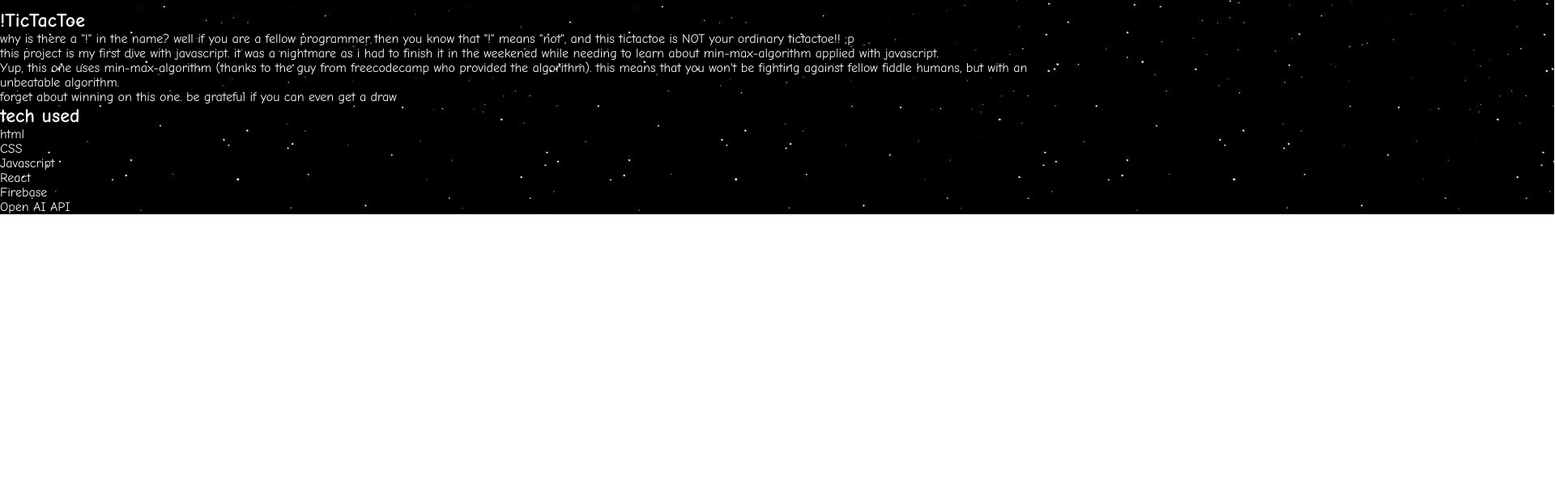
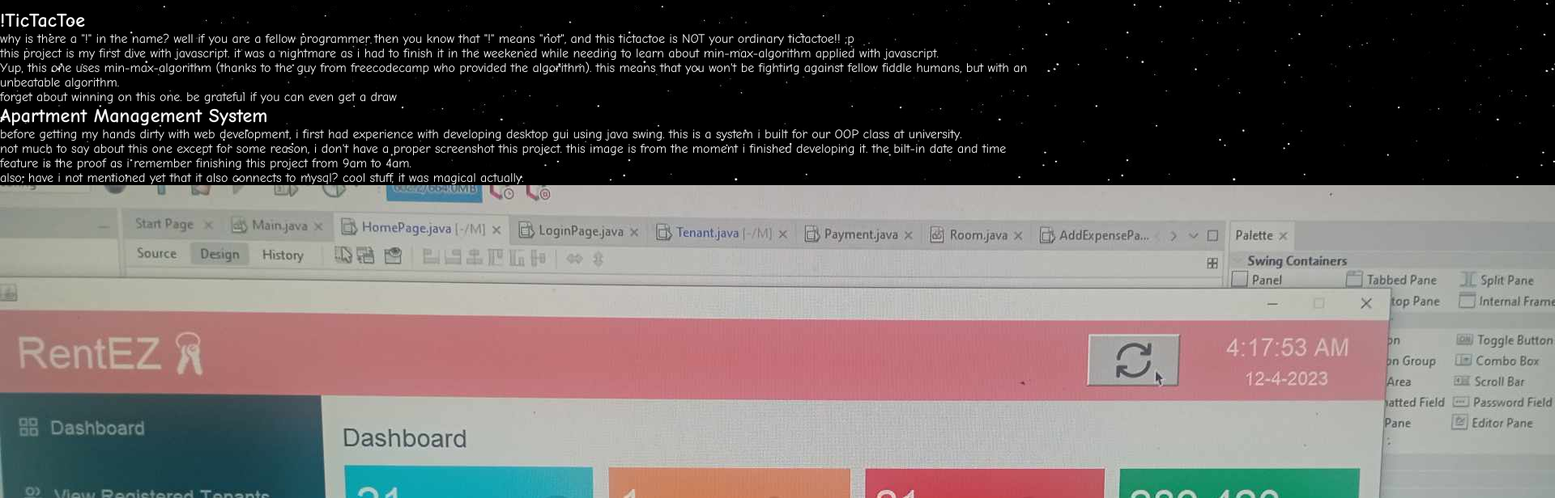
Before and after one commit to edwin-sal/portfolio, a plain HTML site: page inside.html in a window 1280 px wide. Shown: the part 6200-6816 px from the top of the page at 81% size, 1920 px wide, since content can reach past the window. Before the commit the page ends 6465 px from the top, so only its background shows below. Drawn offline with Linux system fonts and the light colour scheme.

Commit message:
Add article for aparment management system.

```diff
--- a/inside.html
+++ b/inside.html
@@ -47,8 +47,8 @@
 
 				<p>How does it work? well if you have read the title then you already know. btw, this one uses PokeAPI which is great for getting information about Pokemons. additionally, it can store date such as scores and users using local storage.</p>
 
-				<img src="/images/screenshots/pokemon1.jpg" alt="Screenshot of Pokemon guessing game">
-				<img src="/images/screenshots/pokemon2.jpg" alt="Screenshot of Pokemon guessing game">
+				<img src="/images/screenshots/pokemon1.jpg" alt="Screenshot of Pokemon guessing game screenshot">
+				<img src="/images/screenshots/pokemon2.jpg" alt="Screenshot of Pokemon guessing game screenshot">
 			</article>
 
 			<article>
@@ -61,6 +61,18 @@
 				<p>Yup, this one uses min-max-algorithm (thanks to the guy from freecodecamp who provided the algorithm). this means that you won't be fighting against fellow fiddle humans, but with an unbeatable algorithm.</p>
 
 				<p>forget about winning on this one. be grateful if you can even get a draw</p>
+			</article>
+
+			<article>
+				<h2>Apartment Management System</h2>
+
+				<p>before getting my hands dirty with web development, i first had experience with developing desktop gui using java swing. this is a system i built for our OOP class at university.</p>
+
+				<p>not much to say about this one except for some reason, i don't have a proper screenshot this project. this image is from the moment i finished developing it. the bilt-in date and time feature is the proof as i remember finishing this project from 9am to 4am.</p>
+
+				<p>also, have i not mentioned yet that it also connects to mysql? cool stuff, it was magical actually.</p>
+
+				<img src="/images/screenshots/apartment.jpg" alt="Aparment management system screenshot">
 			</article>
 		</section>
 	</main>
```
Also changed, not shown: images/screenshots/apartment.jpg (added).
